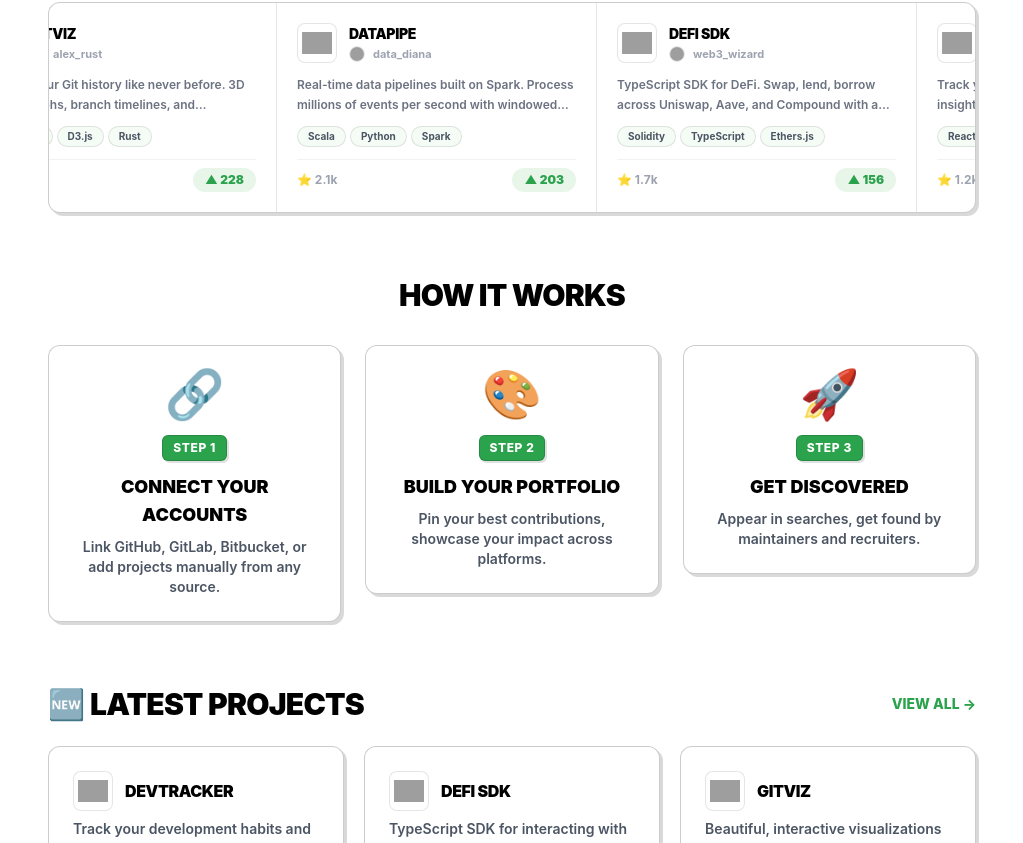
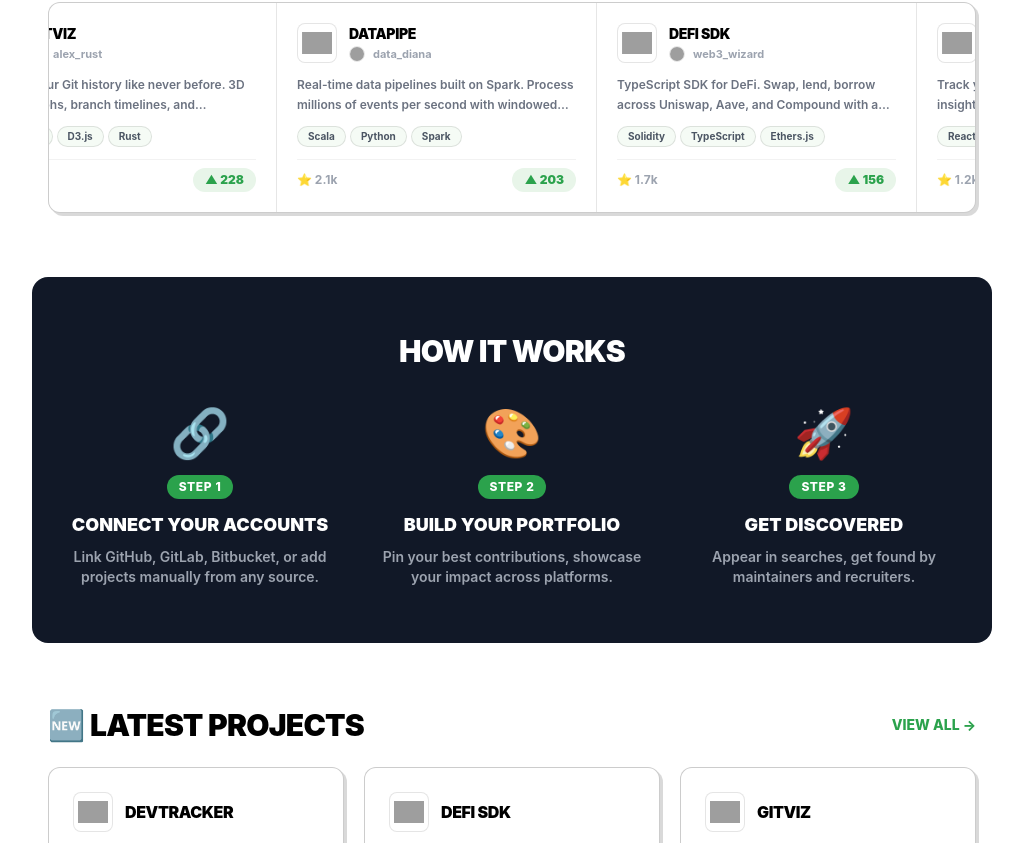
Before and after one commit to irfanmia/opencoders, a Next.js app in the folder frontend/: page / in a window 1280 px wide. Shown: the part 621-1464 px from the top of the page, without its empty margins (128-1151 px from the left). Built offline with nearby package versions, Linux system fonts and the light colour scheme; grey boxes are pictures that could not be loaded.

Commit message:
style: how it works section - dark bg, no cards, clean layout

```diff
--- a/frontend/app/page.tsx
+++ b/frontend/app/page.tsx
@@ -130,24 +130,22 @@ export default function Home() {
         </section>
       </FadeIn>
 
-      {/* How It Works */}
-      <section>
-        <FadeIn>
-          <h2 className="text-2xl sm:text-3xl font-black uppercase tracking-tight text-center mb-8">How It Works</h2>
-        </FadeIn>
-        <div className="grid sm:grid-cols-3 gap-6">
-          {howItWorks.map((step, i) => (
-            <FadeIn key={i} delay={i * 150}>
-              <div className="card-brutal text-center transition-all duration-300 hover:scale-[1.02]">
+      {/* How It Works — full-width dark section */}
+      <FadeIn>
+        <section className="-mx-4 px-4 py-14 rounded-2xl bg-gray-900">
+          <h2 className="text-2xl sm:text-3xl font-black uppercase tracking-tight text-center mb-10 text-white">How It Works</h2>
+          <div className="grid sm:grid-cols-3 gap-10 max-w-4xl mx-auto">
+            {howItWorks.map((step, i) => (
+              <div key={i} className="text-center">
                 <div className="text-5xl mb-4">{step.emoji}</div>
-                <div className="badge-brutal bg-brutal-green text-white mx-auto mb-3">Step {i + 1}</div>
-                <h3 className="text-lg font-black uppercase">{step.title}</h3>
-                <p className="mt-2 text-sm font-semibold text-gray-600">{step.desc}</p>
+                <span className="inline-block bg-brutal-green text-white text-xs font-extrabold uppercase tracking-wider px-3 py-1 rounded-full mb-3">Step {i + 1}</span>
+                <h3 className="text-lg font-black uppercase text-white">{step.title}</h3>
+                <p className="mt-2 text-sm font-semibold text-gray-400">{step.desc}</p>
               </div>
-            </FadeIn>
-          ))}
-        </div>
-      </section>
+            ))}
+          </div>
+        </section>
+      </FadeIn>
 
       {/* Latest Projects */}
       <section>
```
